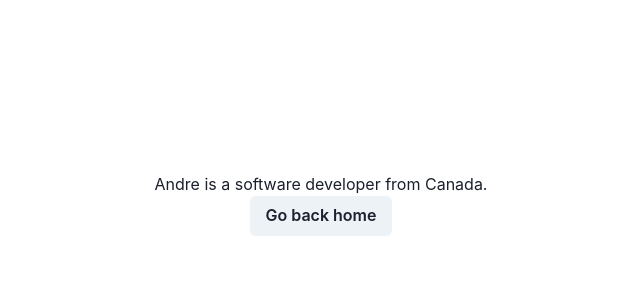
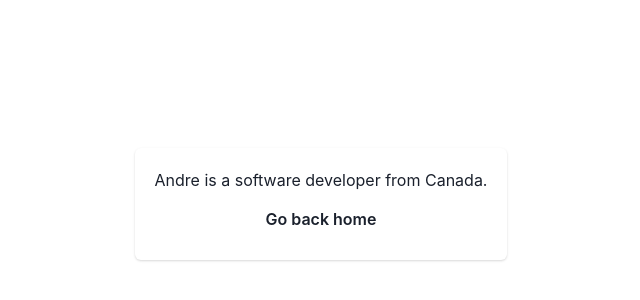
Before and after one commit to azekic/zekic, a React (Vite) app: page /about in a window 1280 px wide. Shown: the part 196-496 px from the top of the page, without its empty margins (319-959 px from the left). Built offline with nearby package versions, Linux system fonts and the light colour scheme.

Commit message:
update button styling

```diff
--- a/src/components/HomeButton.tsx
+++ b/src/components/HomeButton.tsx
@@ -1,9 +1,9 @@
-import { Link as ReactRouterLink } from "react-router-dom";
+import { Link } from "react-router-dom";
 import { Button } from "@chakra-ui/react";
 
 export function HomeButton() {
   return (
-    <Button as={ReactRouterLink} to="/">
+    <Button as={Link} to="/" variant="ghost">
       Go back home
     </Button>
   );
--- a/src/routes/About.tsx
+++ b/src/routes/About.tsx
@@ -1,11 +1,22 @@
 import { PageWrapper } from "../PageWrapper";
-import { Text } from "@chakra-ui/react";
+import { Text, Card, CardBody, Box } from "@chakra-ui/react";
 import { HomeButton } from "../components";
 export function About() {
   return (
     <PageWrapper>
-      <Text>Andre is a software developer from Canada.</Text>
-      <HomeButton />
+      <Card>
+        <CardBody>
+          <Box
+            display="flex"
+            flexDirection="column"
+            justifyContent="center"
+            gap={2}
+          >
+            <Text>Andre is a software developer from Canada.</Text>
+            <HomeButton />
+          </Box>
+        </CardBody>
+      </Card>
     </PageWrapper>
   );
 }
--- a/src/routes/Root.tsx
+++ b/src/routes/Root.tsx
@@ -1,8 +1,8 @@
-import { Link as ReactRouterLink } from "react-router-dom";
+import { Link } from "react-router-dom";
 
 import { PageWrapper } from "../PageWrapper";
 import profilePicture from "../assets/profile-picture.jpg";
-import { Image, Heading, Text, Link } from "@chakra-ui/react";
+import { Image, Heading, Text, Button } from "@chakra-ui/react";
 export function Root() {
   return (
     <PageWrapper>
@@ -14,9 +14,9 @@ export function Root() {
       />
       <Heading>Andre Zekic</Heading>
       <Text>Software Developer</Text>
-      <Link as={ReactRouterLink} to="about">
-        About
-      </Link>
+      <Button as={Link} to="about" variant="ghost" my={2} color="gray.600">
+        About Me
+      </Button>
     </PageWrapper>
   );
 }
```
